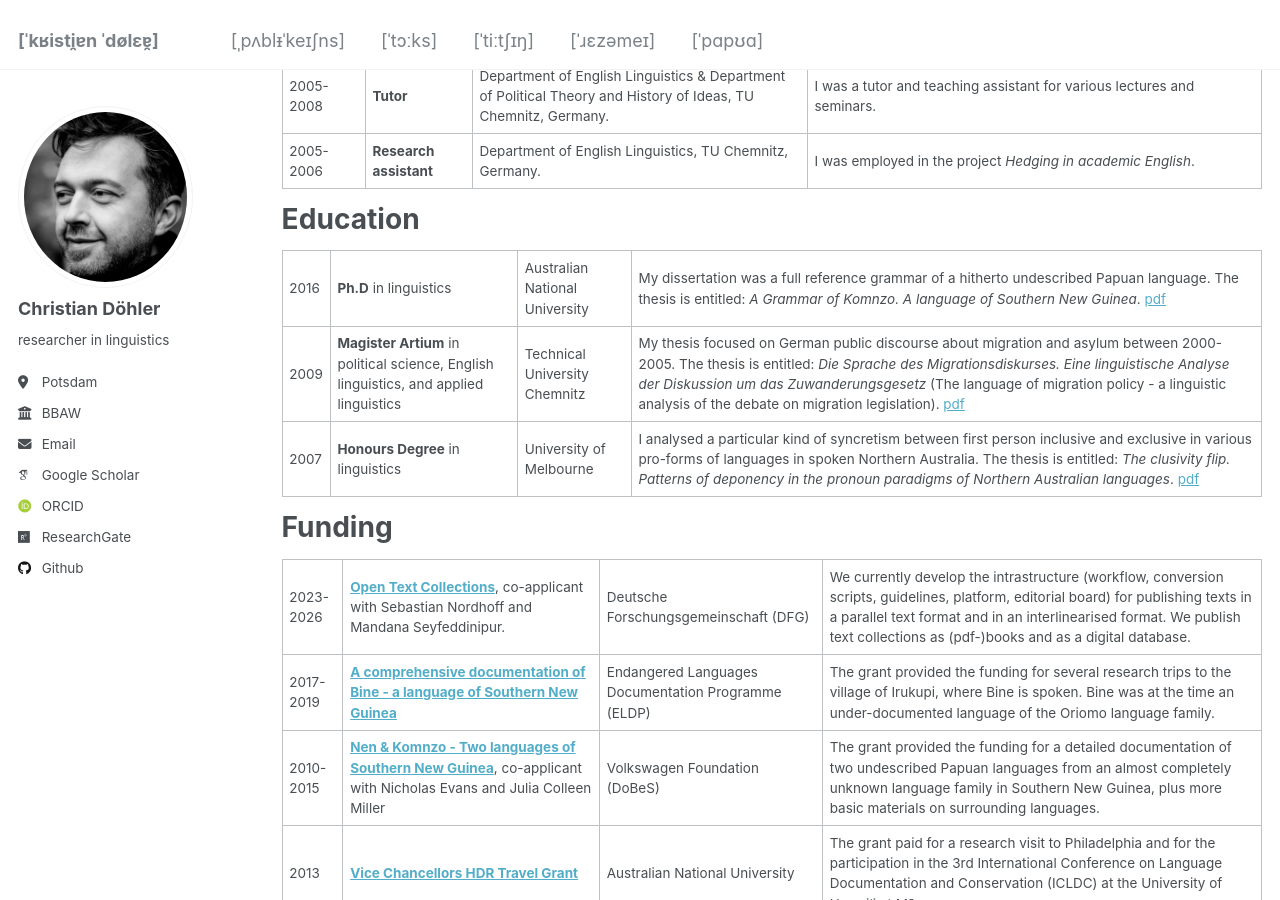
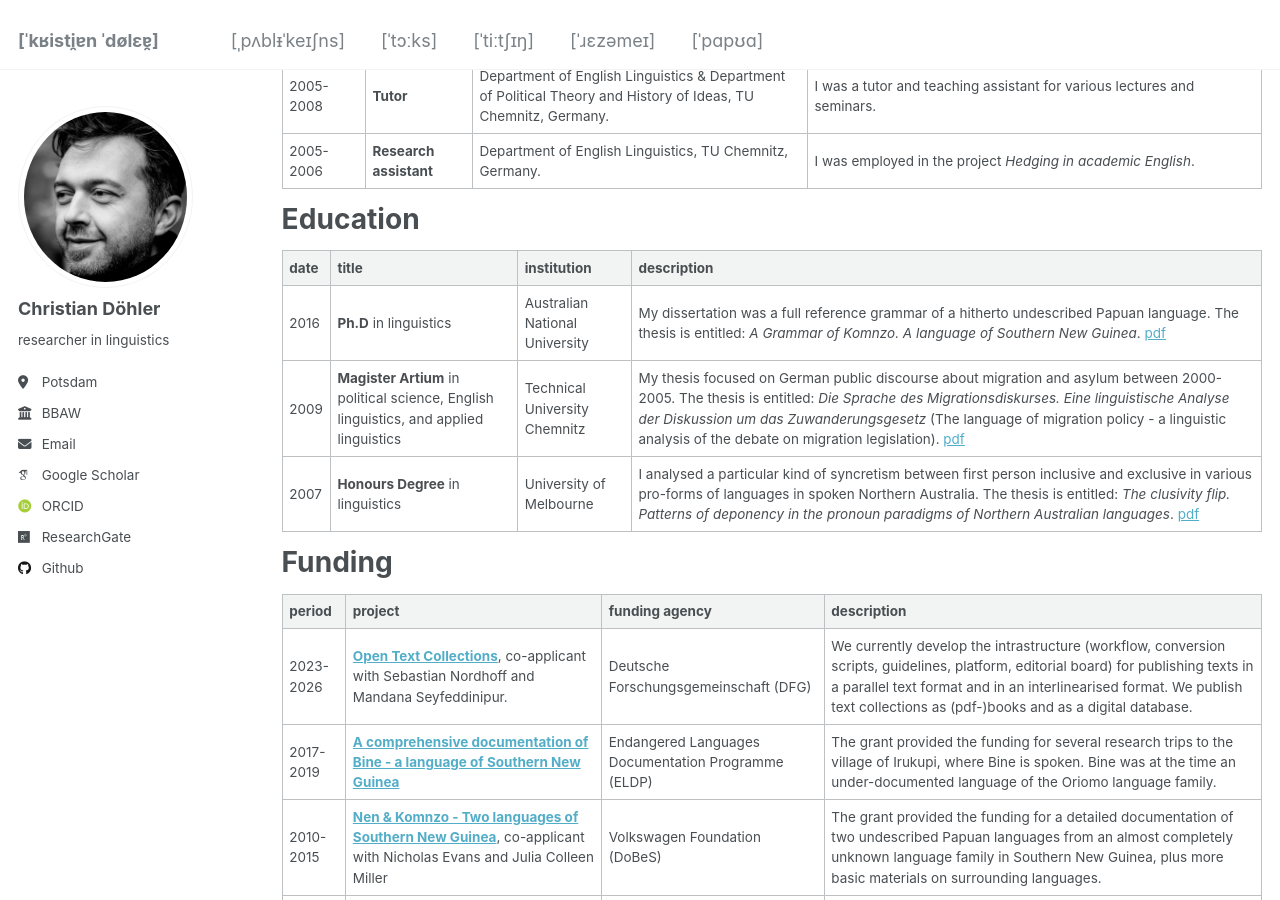
Before and after one commit to chrdoe/chrdoe.github.io, a Jekyll site: the page built from _pages/cv.md, in a window 1280 px wide and 900 px high, scrolled down 796 px. Built offline with Jekyll 4.4.1, drawn with Linux system fonts in a browser that asks for light colours; some web fonts are replaced.

Commit message:
Update cv.md

```diff
--- a/_pages/cv.md
+++ b/_pages/cv.md
@@ -30,6 +30,8 @@ Work
 Education
 ======
 
+|date|title|institution|description|
+|---|---|---|---|
 |2016|**Ph.D** in linguistics|Australian National University|My dissertation was a full reference grammar of a hitherto undescribed Papuan language. The thesis is entitled: *A Grammar of Komnzo. A language of Southern New Guinea*. [pdf](https://doi.org/10.25911/5d778a5c79763)|
 |2009|**Magister Artium** in political science, English linguistics, and applied linguistics|Technical University Chemnitz|My thesis focused on German public discourse about migration and asylum between 2000-2005. The thesis is entitled: *Die Sprache des Migrationsdiskurses. Eine linguistische Analyse der Diskussion um das Zuwanderungsgesetz* (The language of migration policy - a linguistic analysis of the debate on migration legislation). [pdf](/files/döhler2009.pdf)|
 |2007|**Honours Degree** in linguistics|University of Melbourne|I analysed a particular kind of syncretism between first person inclusive and exclusive in various pro-forms of languages in spoken Northern Australia. The thesis is entitled: *The clusivity flip. Patterns of deponency in the pronoun paradigms of Northern Australian languages*. [pdf](/files/döhler2006.pdf)|
@@ -37,6 +39,8 @@ Education
 Funding
 ====
 
+|period|project|funding agency|description|
+|---|---|---|---|
 |2023-2026|**[Open Text Collections](https://www.bbaw.de/forschung/open-text-collections)**, co-applicant with Sebastian Nordhoff and Mandana Seyfeddinipur.|Deutsche Forschungsgemeinschaft (DFG)|We currently develop the intrastructure (workflow, conversion scripts, guidelines, platform, editorial board) for publishing texts in a parallel text format and in an interlinearised format. We publish text collections as (pdf-)books and as a digital database.|
 |2017-2019|**[A comprehensive documentation of Bine - a language of Southern New Guinea](https://www.elararchive.org/dk0471)**|Endangered Languages Documentation Programme (ELDP)|The grant provided the funding for several research trips to the village of Irukupi, where Bine is spoken. Bine was at the time an under-documented language of the Oriomo language family.|
 |2010-2015|**[Nen & Komnzo - Two languages of Southern New Guinea](https://portal.volkswagenstiftung.de/search/projectPDF.do?projectId=8476)**, co-applicant with Nicholas Evans and Julia Colleen Miller|Volkswagen Foundation (DoBeS)|The grant provided the funding for a detailed documentation of two undescribed Papuan languages from an almost completely unknown language family in Southern New Guinea, plus more basic materials on surrounding languages.|
```
